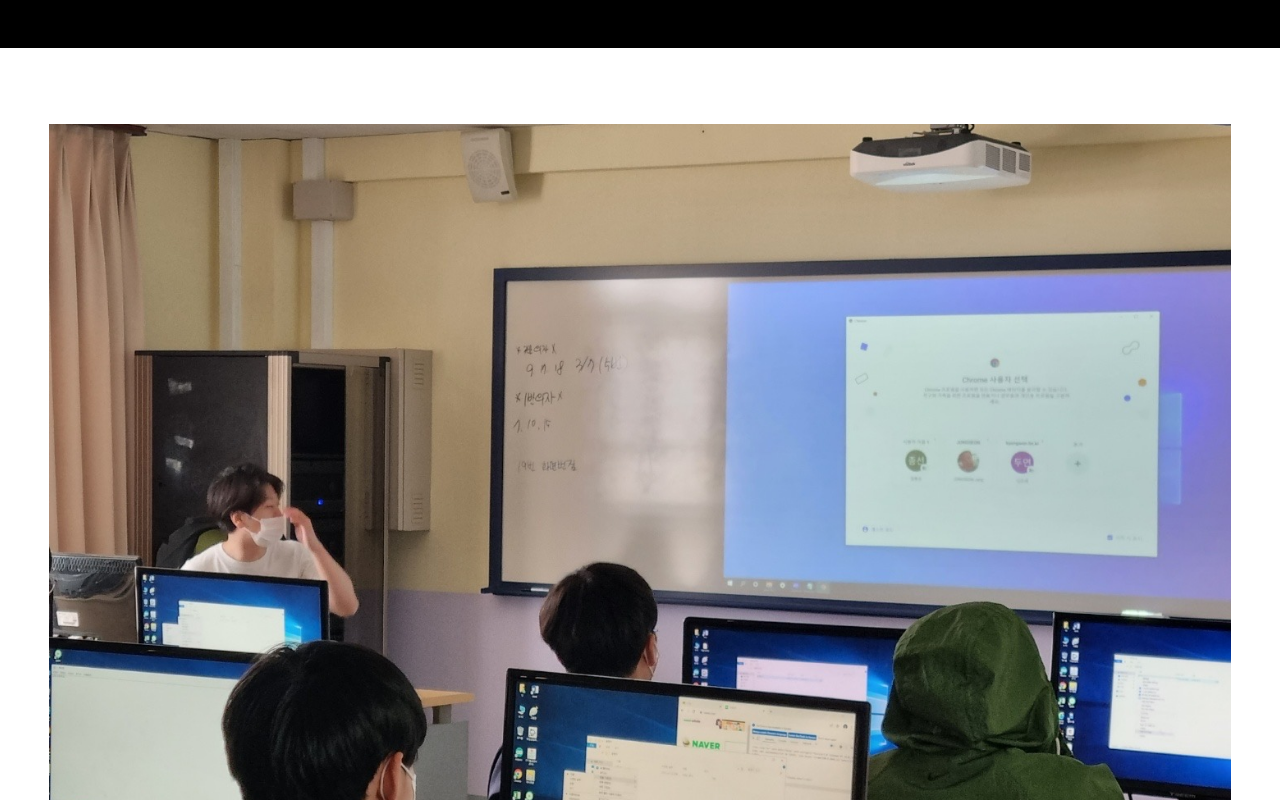
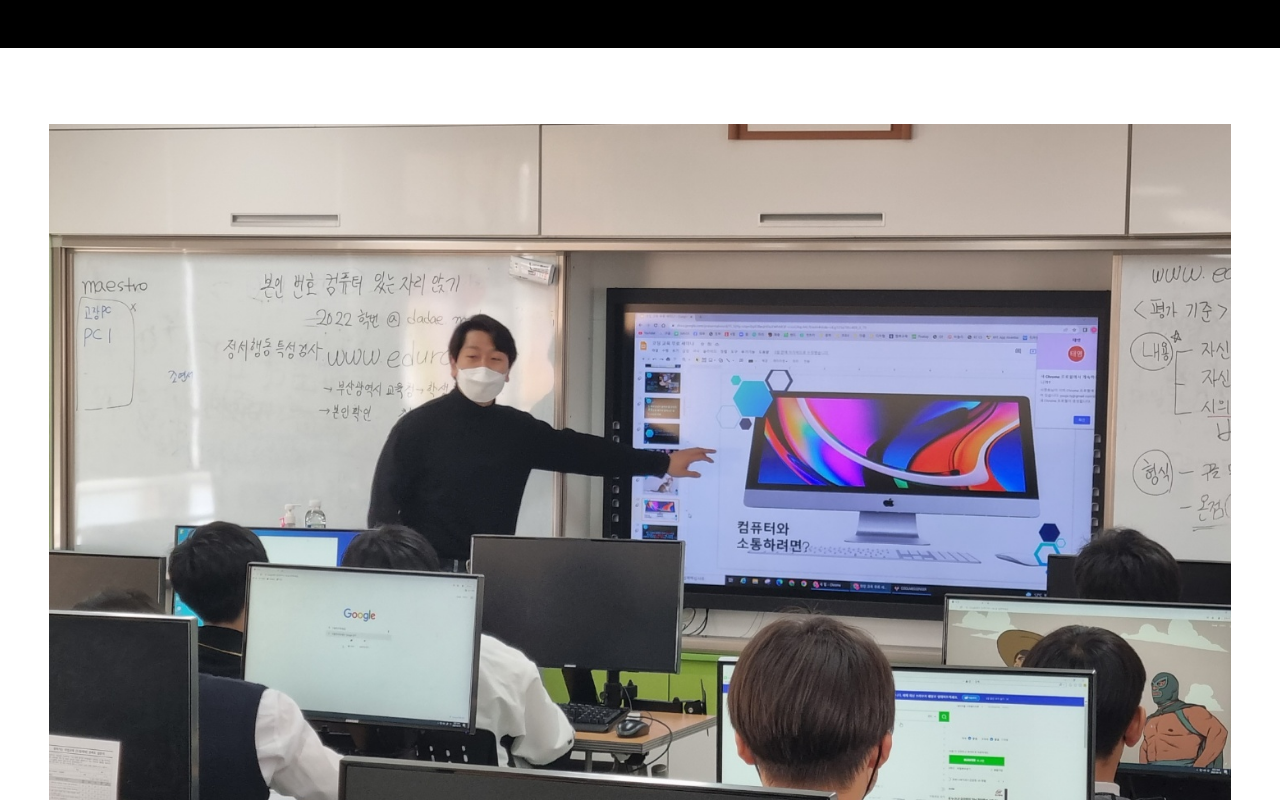
Before and after one commit to yoojat/codingkids, a Next.js app: page / in a window 1280 px wide. Shown: the part 900-1700 px from the top of the page. Built offline with nearby package versions, Linux system fonts and the light colour scheme.

Commit message:
메인 사진 변경

```diff
--- a/pages/index.tsx
+++ b/pages/index.tsx
@@ -137,7 +137,7 @@ const Home: NextPage = () => {
         <CeoContainer>
           <CeoImageContainer>
             <Image
-              src='/gallery/IMG_2315.jpeg'
+              src='/teaching2.jpeg'
               width={1300}
               height={900}
               alt='ceo사진'
```
Also changed, not shown: public/teaching2.jpeg (added), 1 other file (tests, documents, lock files or other folders).
